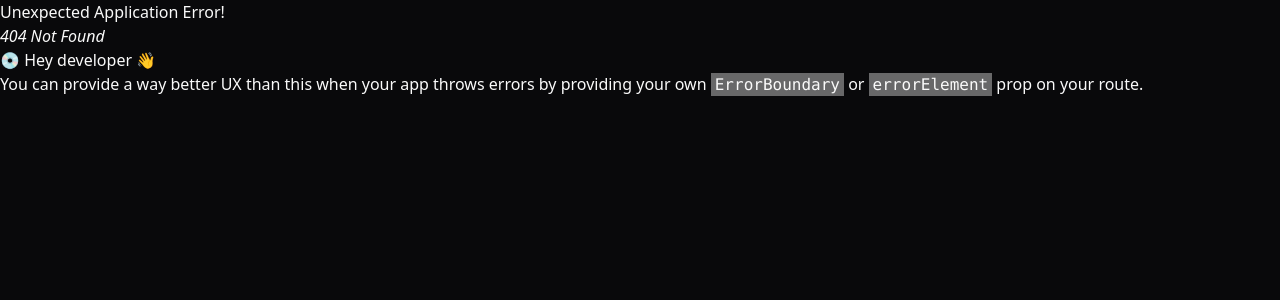
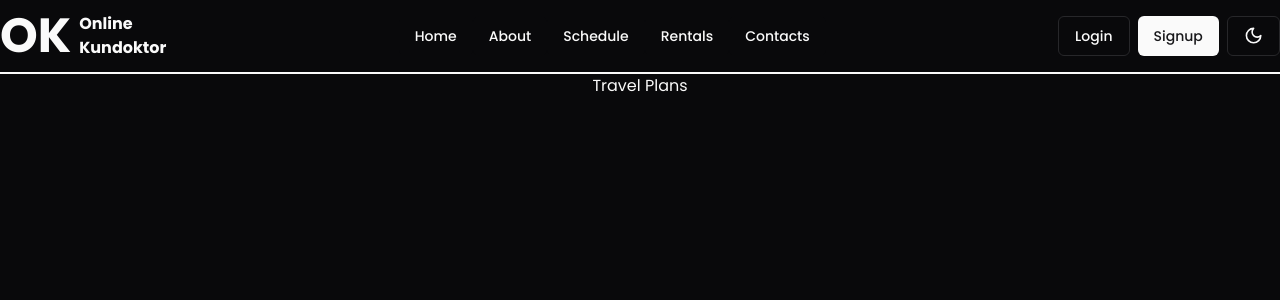
Before and after one commit to raigrc/ICPOK-OnlineKundoktor, a React (Vite) app: page /travel-plans in a window 1280 px wide. Before the commit this address had no page. Shown: the top 300 px of the page. Built offline with nearby package versions, Linux system fonts and the light colour scheme.

Commit message:
added travel plans to route

```diff
--- a/src/components/search-components/CompanyReviews.tsx
+++ b/src/components/search-components/CompanyReviews.tsx
@@ -173,7 +173,9 @@ const CompanyDetails: React.FC<CompanyDetailsProps> = ({ companyDetails }) => {
                 </div>
                 <div className="flex justify-end">
                   <span className="text-2xl font-bold flex items-end mr-4 h-full"><TbCurrencyPeso size={30} /> {detail.Price.toFixed(2)}</span>
-                  <Button className="font-bold h-14 text-lg">Reserve Now</Button>
+                  <a href="/travel-plans">
+                    <Button className="font-bold h-14 text-lg">Reserve Now</Button>
+                  </a>
                 </div>
               </div>
             </div>
--- a/src/main.tsx
+++ b/src/main.tsx
@@ -6,6 +6,7 @@ import "./index.css";
 import Layout from "./components/ui/Layout";
 import Home from "./pages/Home";
 import Search from "./pages/Search";
+import TravelPlans from "./pages/TravelPlans";
 import About from "./pages/About";
 import Schedule from "./pages/Schedule";
 import Rentals from "./pages/Rentals";
@@ -25,6 +26,10 @@ const router = createBrowserRouter([
       {
         path: "/search",
         element: <Search />,
+      },
+      {
+        path: "/travel-plans",
+        element: <TravelPlans />,
       },
       {
         path: "/about-us",
--- /dev/null
+++ b/src/pages/TravelPlans.tsx
@@ -0,0 +1,7 @@
+import React from "react";
+
+const TravelPlans = () => {
+  return <div className="max-w-screen-xl mx-auto">Travel Plans</div>;
+};
+
+export default TravelPlans;
```
